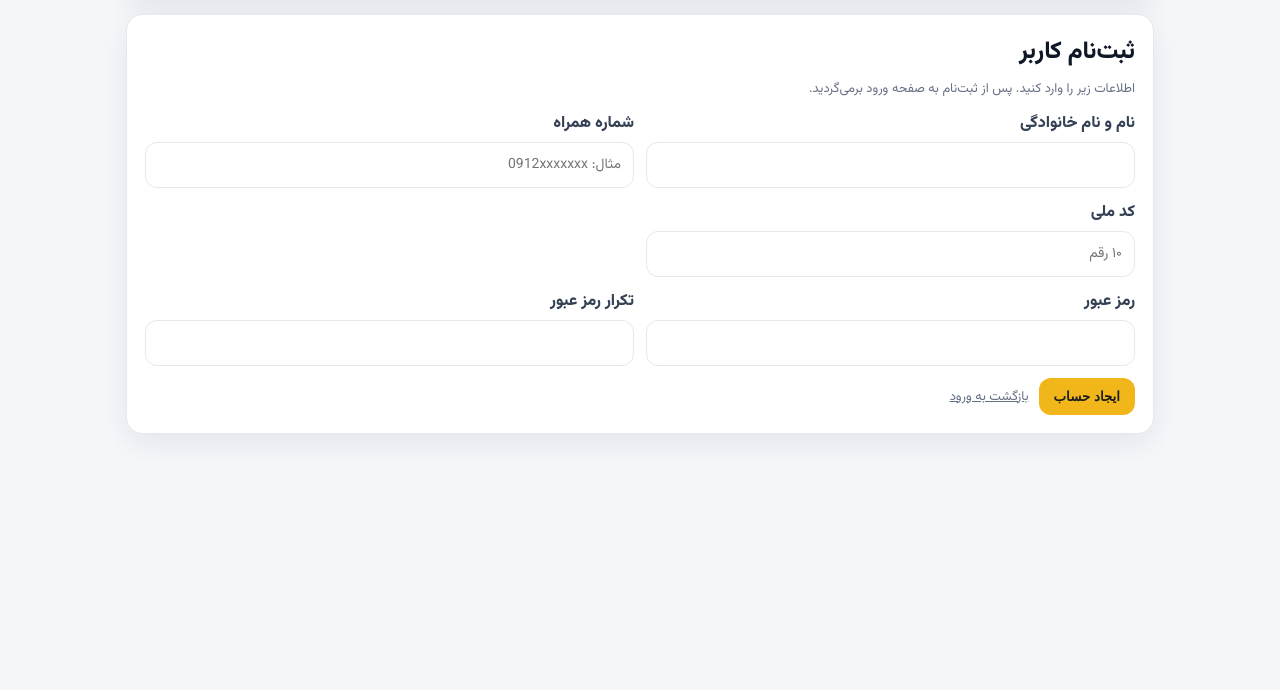
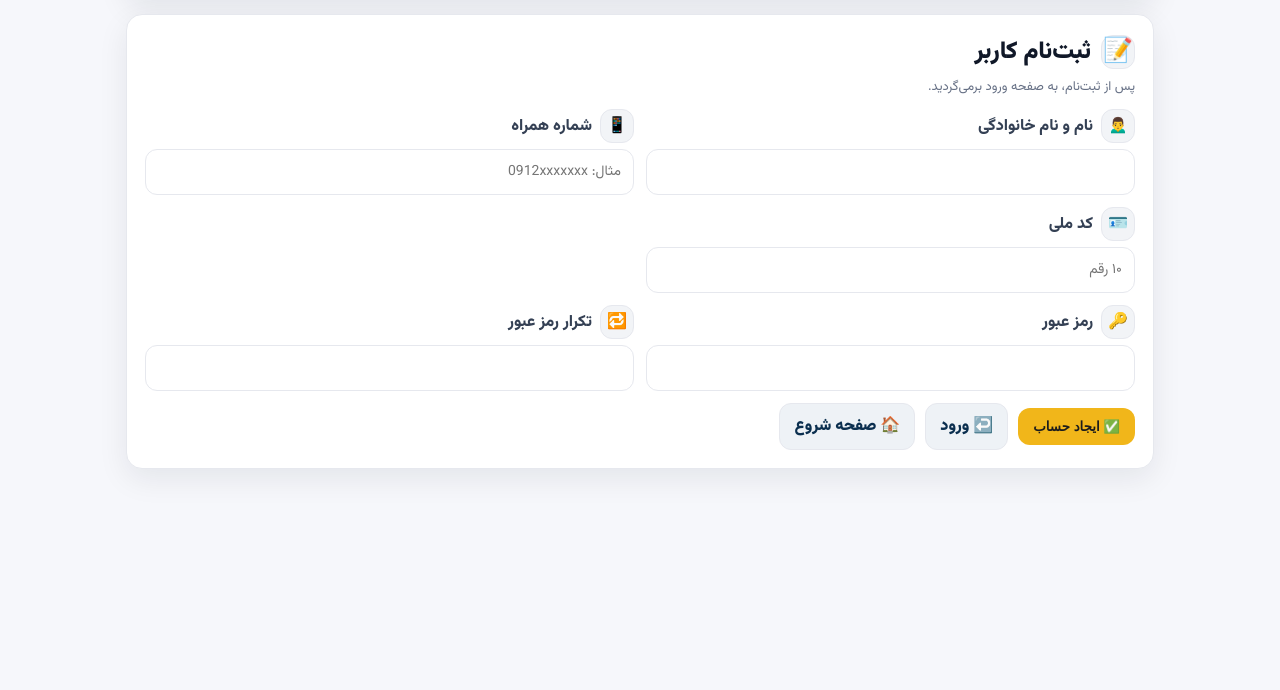
Before and after one commit to hadibagherian4-sudo/nexa-ashora, a FastAPI app: page /register in a window 1280 px wide. Shown: the part 94-784 px from the top of the page. Run offline with FastAPI, Linux system fonts and the light colour scheme.

Commit message:
Update register.html

```diff
--- a/app/templates/register.html
+++ b/app/templates/register.html
@@ -1,28 +1,28 @@
 {% extends "base.html" %}
 {% block content %}
 <div class="card">
-  <h2 style="margin:0 0 8px;">ثبت‌نام کاربر</h2>
-  <div class="muted">اطلاعات زیر را وارد کنید. پس از ثبت‌نام به صفحه ورود برمی‌گردید.</div>
+  <h2 class="h-title"><span class="icon">📝</span> ثبت‌نام کاربر</h2>
+  <div class="muted">پس از ثبت‌نام، به صفحه ورود برمی‌گردید.</div>
 
   {% if error %}
-    <div class="error">{{ error }}</div>
+    <div class="error">⚠️ {{ error }}</div>
   {% endif %}
 
   <form method="post" action="/register">
     <div class="row">
       <div>
-        <label>نام و نام خانوادگی</label>
+        <label><span class="icon">🙍‍♂️</span> نام و نام خانوادگی</label>
         <input name="name" required>
       </div>
       <div>
-        <label>شماره همراه</label>
+        <label><span class="icon">📱</span> شماره همراه</label>
         <input name="phone" placeholder="مثال: 0912xxxxxxx" required>
       </div>
     </div>
 
     <div class="row">
       <div>
-        <label>کد ملی</label>
+        <label><span class="icon">🪪</span> کد ملی</label>
         <input name="nid" placeholder="۱۰ رقم" required>
       </div>
       <div></div>
@@ -30,18 +30,19 @@
 
     <div class="row">
       <div>
-        <label>رمز عبور</label>
+        <label><span class="icon">🔑</span> رمز عبور</label>
         <input type="password" name="password1" required>
       </div>
       <div>
-        <label>تکرار رمز عبور</label>
+        <label><span class="icon">🔁</span> تکرار رمز عبور</label>
         <input type="password" name="password2" required>
       </div>
     </div>
 
-    <div style="margin-top:12px; display:flex; gap:10px; align-items:center;">
-      <button class="btn" type="submit">ایجاد حساب</button>
-      <a href="/login" class="muted">بازگشت به ورود</a>
+    <div class="actions">
+      <button class="btn" type="submit">✅ ایجاد حساب</button>
+      <a class="btn secondary" href="/login">↩️ ورود</a>
+      <a class="btn secondary" href="/start">🏠 صفحه شروع</a>
     </div>
   </form>
 </div>
```
